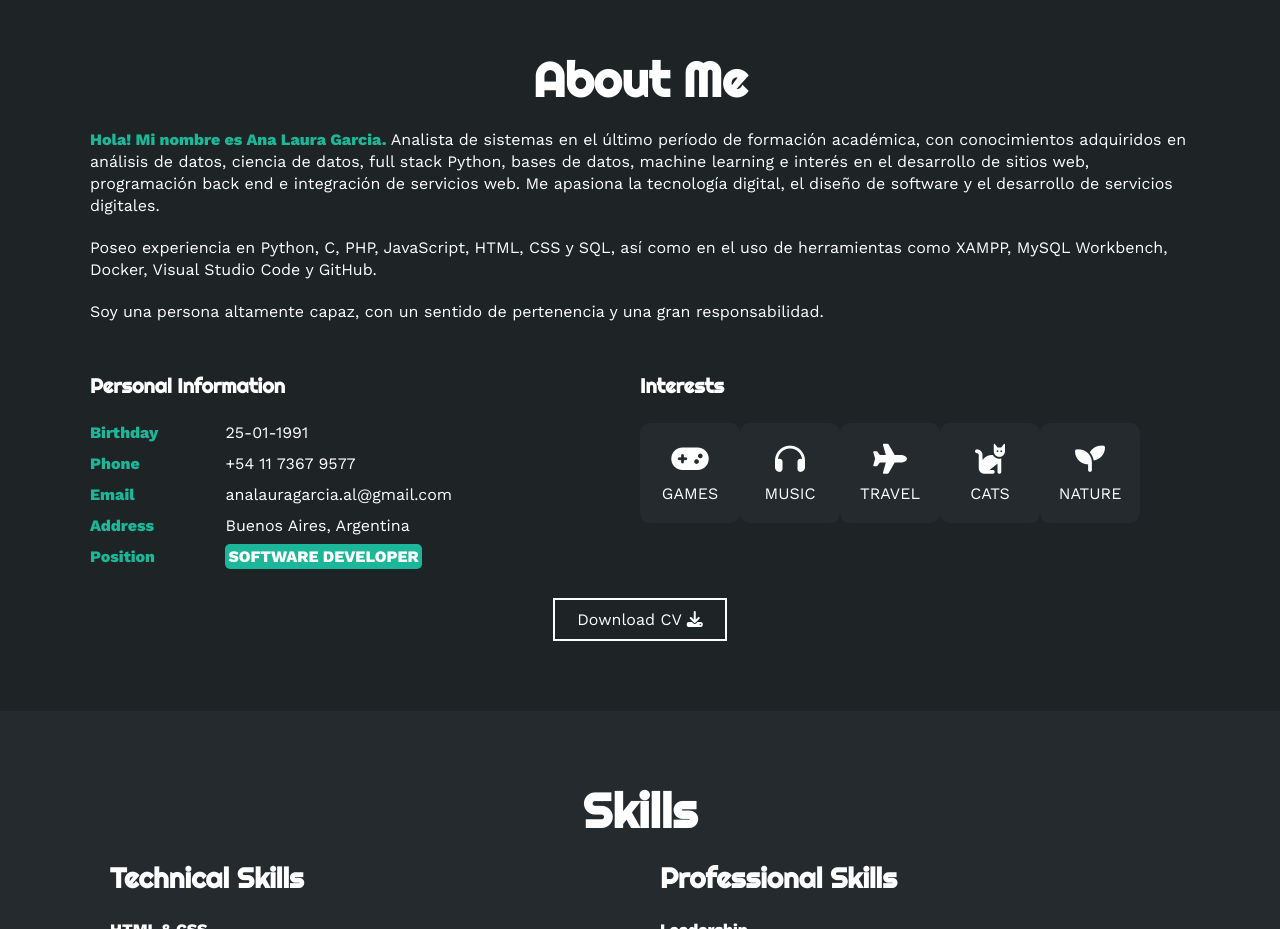
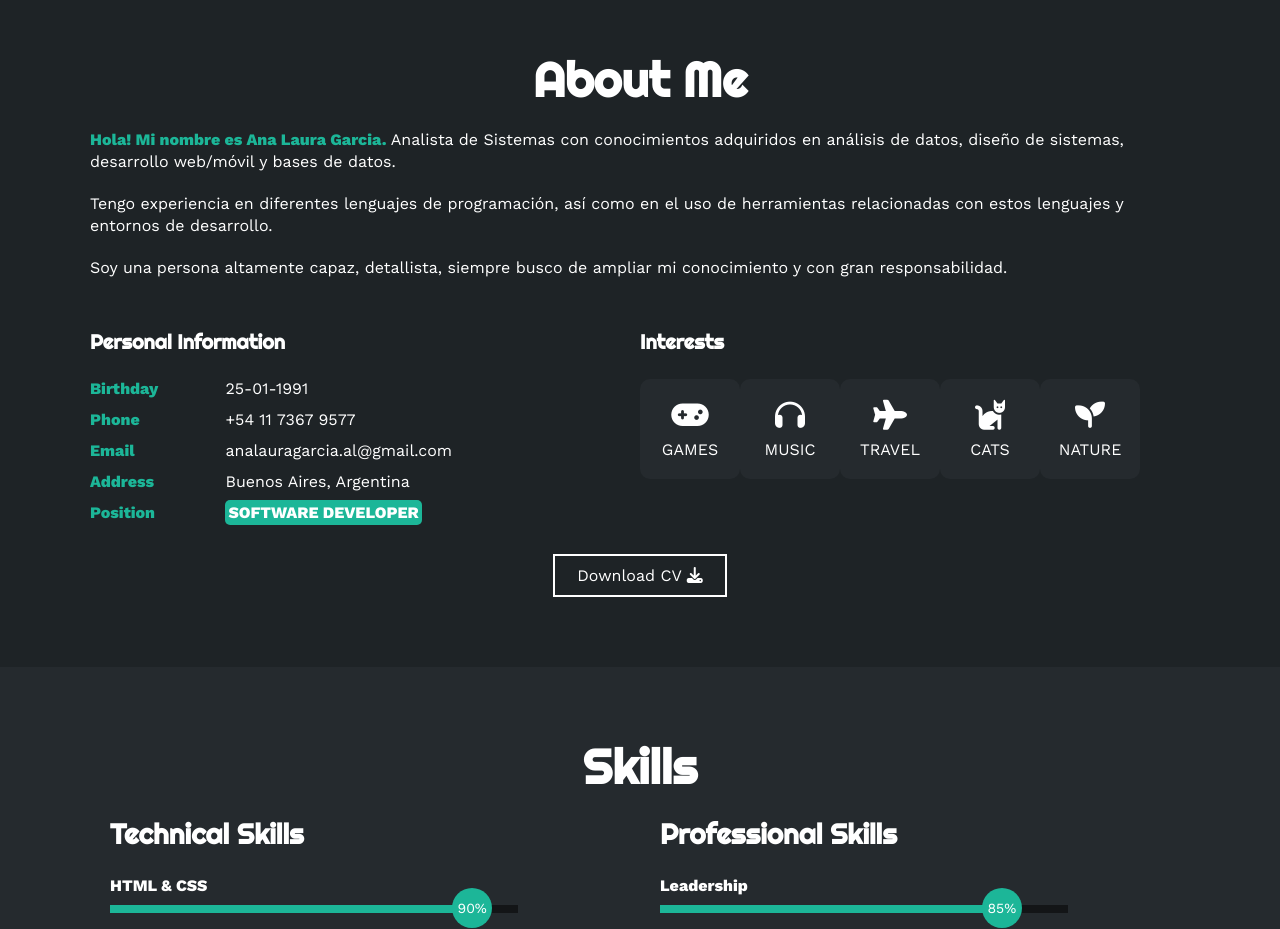
Before and after one commit to AnaLauraGarcia/portfolio, a plain HTML site: page index.html in a window 1280 px wide. Shown: the part 820-1749 px from the top of the page. Drawn offline with nearby package versions, Linux system fonts and the light colour scheme; a script that the page names is missing.

Commit message:
Cambios en el CV

```diff
--- a/index.html
+++ b/index.html
@@ -59,18 +59,14 @@
         <div class="content-section">
             <h2>About Me</h2>
             <p><span>Hola! Mi nombre es Ana Laura Garcia. </span>
-            Analista de sistemas en el último período de formación
-                académica, con conocimientos adquiridos en análisis de datos,
-                ciencia de datos, full stack Python, bases de datos, machine
-                learning e interés en el desarrollo de sitios web, programación
-                back end e integración de servicios web. Me apasiona la
-                tecnología digital, el diseño de software y el desarrollo de
-                servicios digitales.</p>
-                <p>Poseo experiencia en Python, C, PHP, JavaScript, HTML, CSS
-                y SQL, así como en el uso de herramientas como XAMPP,
-                MySQL Workbench, Docker, Visual Studio Code y GitHub.</p>
-                <p>Soy una persona altamente capaz, con un sentido de
-                pertenencia y una gran responsabilidad.
+                Analista de Sistemas con conocimientos adquiridos en
+                análisis de datos, diseño de sistemas, desarrollo web/móvil y
+                bases de datos.</p>
+                <p>Tengo experiencia en diferentes lenguajes de programación,
+                    así como en el uso de herramientas relacionadas con estos
+                    lenguajes y entornos de desarrollo.</p>
+                <p>Soy una persona altamente capaz, detallista, siempre busco
+                    de ampliar mi conocimiento y con gran responsabilidad.
                 </p>
             <!-- <p><span>Hello! My name's Ana Laura Garcia. </span>
                 I'm a Systems Analysis student in my final academic period, with knowledge gained in Data Analysis, Data Science, Full Stack Python, Databases, Machine Learning, and an interest in Web Development, Back End Programming, and web services integration.</p>
```
Also changed, not shown: 2 other files.
